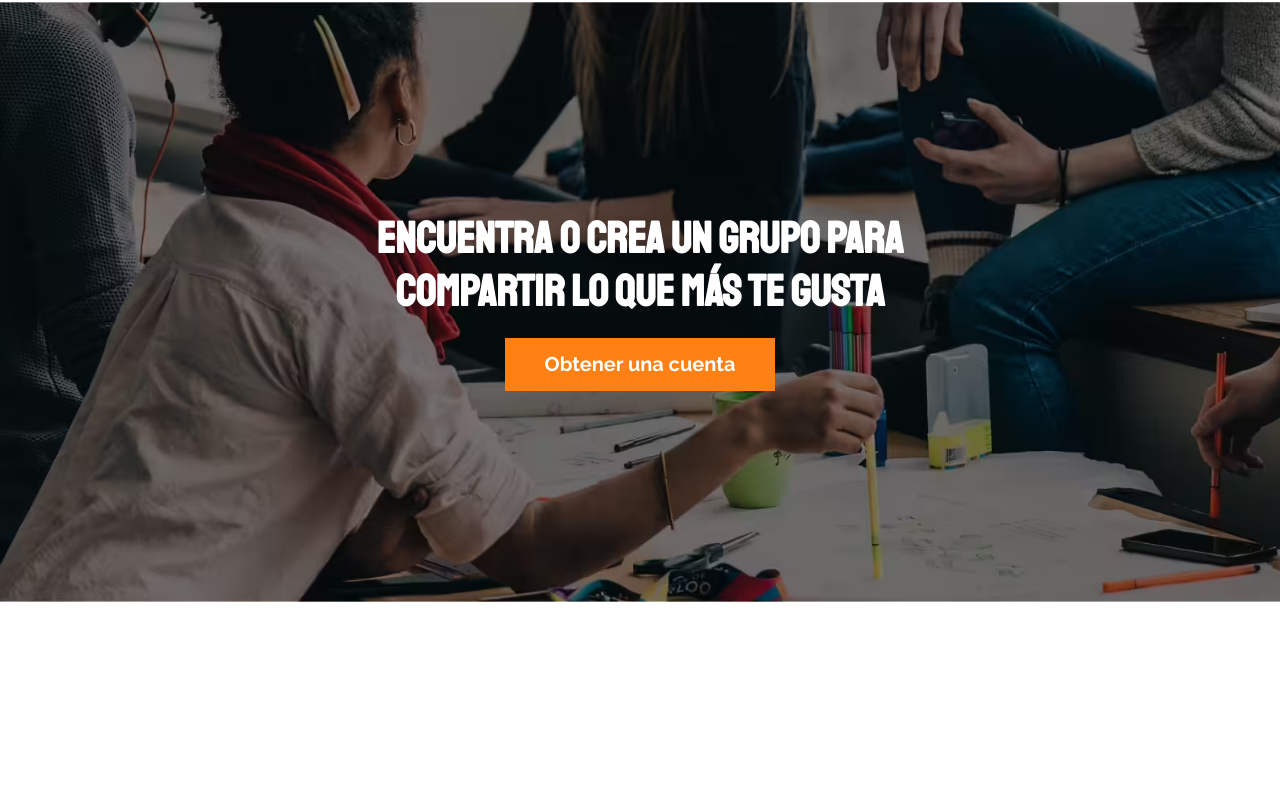
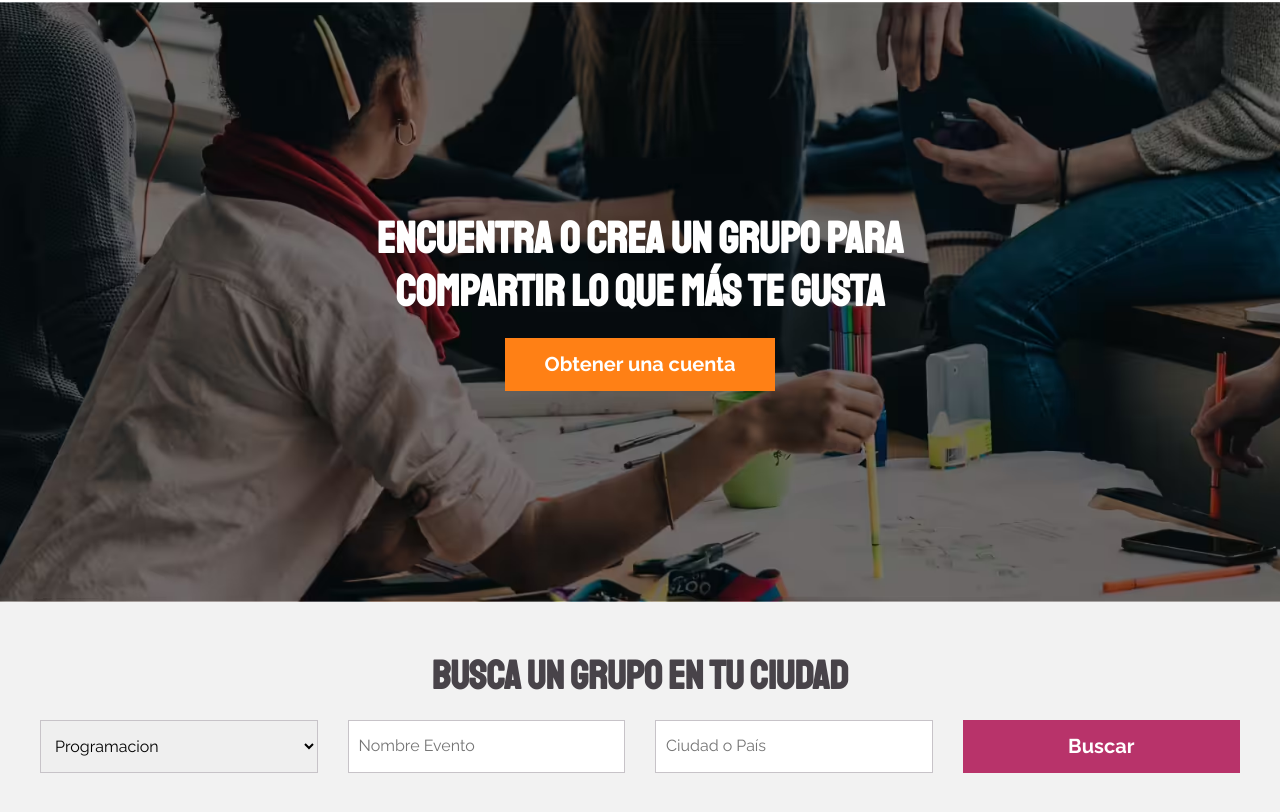
Before and after one commit to ManuelSA97/Meetup-clon, a website: page index.html in a window 1280 px wide. Shown: the part 130-942 px from the top of the page. Before the commit the page ends 800 px from the top, so only its background shows below. Drawn offline with Linux system fonts and the light colour scheme.

Commit message:
Finalizacion del formulario

```diff
--- a/index.html
+++ b/index.html
@@ -28,6 +28,31 @@
         <a href="#" class="hero__link">Obtener una cuenta</a>
     </section>
 
+    <section class="busqueda">
+        <h2 class="busqueda__heading">Busca un grupo en tu ciudad</h2>
+        <div class="contenedor">
+            <form action="#" class="formulario">
+                <select class="formulario__campo" name="#" id="">
+                    <option value="#">Programacion</option>
+                    <option value="#">Diseño</option>
+                    <option value="#">Negocios</option>
+                    <option value="#">Moda</option>
+                    <option value="#">Ejercicio y Salud</option>
+                    <option value="#">Fotografía</option>
+                    <option value="#">Comida</option>
+                    <option value="#">Diseño Interior</option>
+                    <option value="#">Café</option>
+                    <option value="#">Cine</option>
+                    <option value="#">Libros</option>
+                    <option value="#">Emprendimiento</option>
+                </select>
+                <input class="formulario__campo" placeholder="Nombre Evento" type="text">
+                <input class="formulario__campo" placeholder="Ciudad o País" type="text">
+                <input class="formulario__submit" value="Buscar" type="submit">
+            </form>
+        </div>
+    </section>
+
 
 
 </body>
--- /dev/null
+++ b/src/scss/ui/contenido/_busqueda.scss
@@ -0,0 +1,37 @@
+@use 'base/mixins' as m;
+@use 'base/variables' as v;
+
+.busqueda{
+    background-color: v.$grisClaro;
+    padding: 5rem 0;
+
+    &__heading{
+        text-align: center;
+        margin: 0;
+        color: v.$gris;
+    }
+}
+
+.formulario{
+    margin-top: 2rem;
+    display: flex;
+    flex-direction: column;
+
+    @include m.desktop {
+        @include m.grid(4, 3rem);
+    }
+
+    &__campo{
+        padding: 1rem;
+        border: 1px solid lighten(v.$gris, 50%);
+        margin-bottom: 2rem;
+        @include m.desktop {
+            margin-bottom: 0;
+        }
+    }
+
+    &__submit{
+        @include m.boton(v.$primario, white);
+        margin-top: 0;
+    }
+}
--- a/src/scss/ui/contenido/_index.scss
+++ b/src/scss/ui/contenido/_index.scss
@@ -1 +1,2 @@
 @forward 'hero';
+@forward 'busqueda';
```
Also changed, not shown: build/css/app.css, 1 other file.
